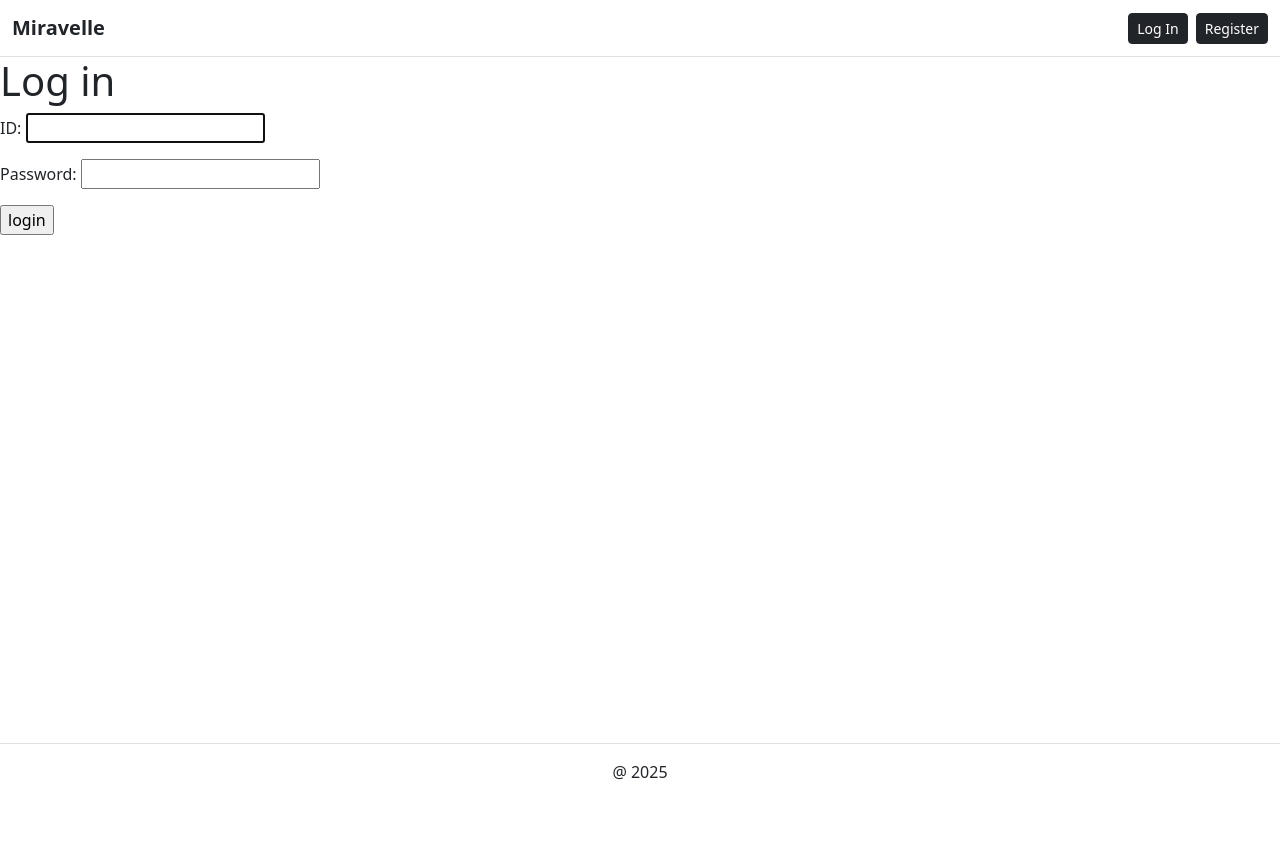
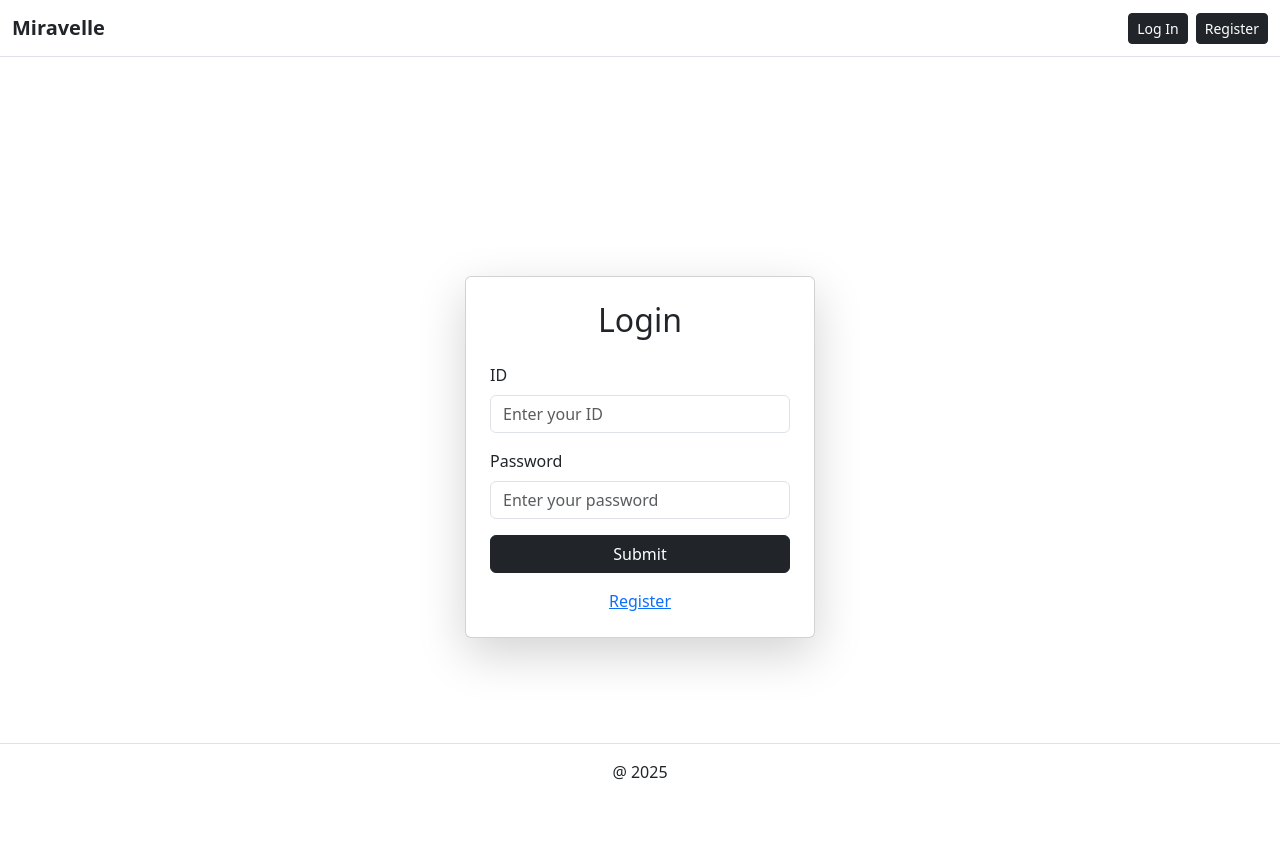
Before and after one commit to eungyukm/Miravelle, a Django app: page /users/login/ in a window 1280 px wide. Before the commit the page ends 780 px from the top, so only its background shows below. Run offline with Django 5.2, Linux system fonts and the light colour scheme.

Commit message:
fix : login page design

```diff
--- a/core/users/templates/login.html
+++ b/core/users/templates/login.html
@@ -1,12 +1,47 @@
 {% extends "base.html" %}
 
 {% block content %}
-<h1>Log in</h1>
 
-<form action="" method="POST">
-    {% csrf_token %}
-    {{ form.as_p }}
-    <input type="submit" value="login">
+<div class="container d-flex justify-content-center align-items-center vh-100">
+    <div class="card p-4 shadow-lg" style="width: 350px;">
+        <h2 class="text-center mb-4">Login</h2>
+        <form action="{% url 'users:login' %}" method="POST">
+            {% csrf_token %}
 
-</form>
+            <!-- ID 입력 필드 -->
+            <div class="mb-3">
+                <label for="{{ form.username.id_for_label }}" class="form-label">ID</label>
+                <input type="text" name="{{ form.username.name }}" id="{{ form.username.id_for_label }}"
+                       class="form-control" placeholder="Enter your ID"
+                       value="{{ form.username.value|default:'' }}">
+                {% if form.username.errors %}
+                    <div class="text-danger small">
+                        {{ form.username.errors.0 }}
+                    </div>
+                {% endif %}
+            </div>
+
+            <!-- Password 입력 필드 -->
+            <div class="mb-3">
+                <label for="{{ form.password.id_for_label }}" class="form-label">Password</label>
+                <input type="password" name="{{ form.password.name }}" id="{{ form.password.id_for_label }}"
+                       class="form-control" placeholder="Enter your password">
+                {% if form.password.errors %}
+                    <div class="text-danger small">
+                        {{ form.password.errors.0 }}
+                    </div>
+                {% endif %}
+            </div>
+
+            <!-- 제출 버튼 -->
+            <button type="submit" class="btn btn-dark w-100">Submit</button>
+        </form>
+
+        <!-- 회원가입 링크 -->
+        <div class="text-center mt-3">
+            <a href="{% url 'accounts:register' %}" class="text-primary">Register</a>
+        </div>
+    </div>
+</div>
+
 {% endblock content %}
```
